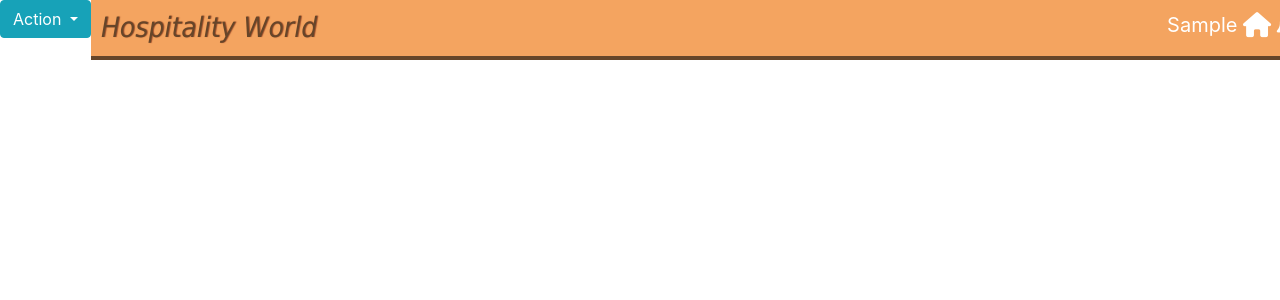
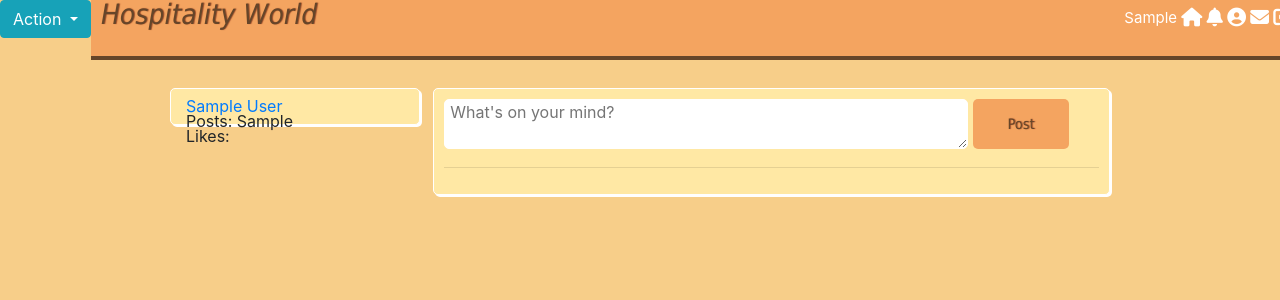
Before and after one commit to amandajane93/Y3Project, a PHP site: page / in a window 1280 px wide. Shown: the top 300 px of the page. Run offline with PHP 8.4, Linux system fonts and the light colour scheme; the visitor is signed in with stand-in values (Sample User, id 1); tables that the repository leaves empty or names only in its code hold one stand-in row (values such as "Sample post"); data that the repository does not hold is empty; some libraries are stand-ins or nearby versions.

Commit message:
Add files via upload

```diff
--- a/Y3Project/assets/css/style.css
+++ b/Y3Project/assets/css/style.css
@@ -1,6 +1,11 @@
+body{
+    line-height: 15px;
+    background-color:#f7ce89;
+}
 
 .top_bar{
-    width: 100%;
+    width: 95%;
+    min-width: 1050px;
     height: 60px;
     background-color: sandybrown;
     border-bottom: 4px solid rgb(102, 69, 41);
@@ -26,15 +31,16 @@ a:hover{
 
 nav {
     float: right;
-    right: 1px;
+    right: 5px;
     position: absolute;
     margin: 10px;
 }
 
 nav a{
     color: rgb(255,255,255);
+    position: relative;
     text-decoration: none;
-    font-size: 20px;
+    font-size: 15px;
 }
 
 
@@ -46,3 +52,76 @@ nav a{
     width: 75%;
     min-width: 950px ;
 }
+
+
+.column{
+    background-color: #ffe8a4;
+    padding: 10px;
+    border: 1px solid #fff;
+    border-radius: 5px;
+    box-shadow: 2px 2px 0.5px #fff;
+    z-index: -1;
+}
+
+.user_details {
+    width: 250px;
+    float: left;
+    margin-bottom: 20px;
+}
+
+.user_details_left_right{
+    width: 150px;
+    display: inline-block;
+    position: absolute;
+
+}
+
+.user_details img{
+    height: 125px;
+    border-radius: 5px;
+    margin-right: 5px;
+}
+
+.main_column {
+    float: right;
+    width: 72%;
+    z-index: -1;
+    min-height: 60px;
+}
+
+.post_form {
+    width: 100%;
+}
+
+.post_form textarea{
+    width: 80%;
+    height: 50px;
+    border-radius: 5px;
+    margin-right: 5px;
+    border: 1px solid #fff;
+    padding: 5px;
+}
+
+textarea:focus{
+    outline:0;
+}
+
+.post_form input[type="submit"]{
+    width: 10%;
+    height: 50px;
+    border: none;
+    border-radius: 5px;
+    background-color: sandybrown;
+    font-family: Tahoma, sans-serif;
+    color: rgb(102, 69, 41);
+    text-shadow: sienna 1px 0px 1px;
+    font-size: 90%;
+    position: absolute;
+    outline: 0;
+    margin: 0;
+}
+
+.post_form input[type="submit"]:active{
+    padding: 5px 4px 4px 5px;
+    color: #fff;
+}
--- /dev/null
+++ b/Y3Project/includes/classes/Post.php
@@ -0,0 +1,46 @@
+<?php
+class Post {
+    private $user_obj;
+    private $con;
+
+    public function __construct($con, $user){
+        $this->con = $con;
+        $this->user_obj = new User($con, $user);
+    }
+
+
+    public function submitPost($body, $user_to){
+        $body = strip_tags($body); //removes html tags
+        $body = mysqli_real_escape_string($this->con, $body); // won't act on any special characters in the body
+
+        $body = str_replace('\r\n', '\n', $body);
+        $body = nl2br($body);
+
+        $check_empty = preg_replace('/\s+/', '', $body); //deletes all spaces
+
+        if($check_empty !=""){
+
+            $date_added = date("Y-m-d H:i:s"); //date and time
+            $added_by = $this->user_obj->getUsername();  //get username
+
+            if($user_to == $added_by){    //if user is sending the post to their own profile, user_to is set to none
+               $user_to = "none";
+            }
+
+            //add posts to database
+            $query = mysqli_query($this->con, "INSERT INTO posts VALUES(' ','$body', '$added_by', '$user_to', '$date_added', 'no', 'no', '0')");
+            $returned_id = mysqli_insert_id($this->con);
+
+            //Insert Notifications
+
+            //Update User post count
+            $num_posts = $this->user_obj->getNumPosts();
+            $num_posts++;
+            $update_query = mysqli_query($this->con, "UPDATE users SET num_posts='$num_posts' WHERE username='$added_by'");
+
+
+        }
+    }
+
+}
+?>
--- /dev/null
+++ b/Y3Project/includes/classes/User.php
@@ -0,0 +1,33 @@
+<?php
+class User {
+    private $user;
+    private $con;
+
+    public function __construct($con, $user){
+        $this->con = $con;
+        $user_details_query = mysqli_query($con, "SELECT * FROM users WHERE username='$user'");
+        $this->user = mysqli_fetch_array($user_details_query);
+    }
+
+    public function getUsername(){
+        return $this->user['username'];
+    }
+
+    public function getNumPosts(){
+        $username = $this->user['username'];
+        $query = mysqli_query($this->con, "SELECT num_posts FROM users WHERE username='$username'");
+        $row = mysqli_fetch_array($query);
+        return $row['num_posts'];
+    }
+
+    public function getFirstAndLastName(){
+        $username = $this->user['username'];
+        $query = mysqli_query($this->con, "SELECT first_name, last_name FROM users WHERE username='$username'");
+        $row = mysqli_fetch_array($query);
+        return $row['first_name'] . " " . $row['last_name'];
+    }
+
+
+}
+
+?>
--- a/Y3Project/includes/form_handlers/register_handler.php
+++ b/Y3Project/includes/form_handlers/register_handler.php
@@ -120,13 +120,13 @@ if (isset($_POST['register_button'])){
         //give user profile picture
         $rand = rand(1, 2);
         if ($rand == 1)
-        $profile_pic = "assets/images/profile_pictures/default1.png";
+        $profile_pic = "assets/images/profile_pictures/defaults/default1.png";
         else if ($rand ==2)
-        $profile_pic = "assets/images/profile_pictures/default2.png";
+        $profile_pic = "assets/images/profile_pictures/defaults/default2.png";
 
         $query = mysqli_query($con, "insert into users VALUES ('','$fname','$lname', '$username', '$city', '$country', '$email', '$password', '$age', '$date', '$profile_pic', '0','0', 'no', ',') ");
 
-        array_push($error_array, "<span style='color:#7CFC00;'> You are registered ! You can now log in! </span><br>");
+        array_push($error_array, "<span style='color:#7CFC00;'>  You are registered ! You can now log in! </span><br>");
 
         //clearing variables once registered
 
--- /dev/null
+++ b/Y3Project/includes/handlers/logout.php
@@ -0,0 +1,6 @@
+<?php
+session_start();
+session_destroy();
+header("Location: ../../register.php");
+
+?>
--- a/Y3Project/includes/header.php
+++ b/Y3Project/includes/header.php
@@ -52,20 +52,23 @@ else{
   </div>
 
   <nav>
-    <a href="#">
+  <a href="<?php echo $userLoggedIn; ?>">
       <?php echo $user['first_name']; ?>
     </a>
     <a href="index.php">
-      <i class="fas fa-home fa-lg"></i>
+      <i class="fa fa-home fa-lg"></i>
     </a>
     <a href="#">
-      <i class="far fa-bell fa-lg"></i>
+      <i class="fa fa-bell fa-lg"></i>
     </a>
     <a href="#">
-      <i class="far fa-user-circle fa-lg"></i>
+      <i class="fa fa-user-circle fa-lg"></i>
       </a>
     <a href="#">
-      <i class="fas fa-envelope fa-lg"></i>
+      <i class="fa fa-envelope fa-lg"></i>
+      </a>
+      <a href="includes/handlers/logout.php">
+      <i class="fa fa-sign-out fa-lg"></i>
       </a>
   </nav>
 
--- a/Y3Project/index.php
+++ b/Y3Project/index.php
@@ -1,12 +1,45 @@
 <?php
 include("includes/header.php");
+include("includes/classes/User.php");
+include("includes/classes/Post.php");
+
+if(isset($_POST['post'])){
+     $post = new Post($con, $userLoggedIn);
+     $post->submitPost($_POST['post_text'], 'none');
+     header("Location: index.php");
+}
+
 ?>
-   <div class="user_details column">
-        <a href="#"> <img src="<?php echo $user['profile_pic']; ?>"></a>
+   <div class="column user_details">
+        <a href="<?php echo $userLoggedIn; ?>"> <img src="<?php echo $user['profile_pic']; ?>"> </a>
+
+        <div class="user_details_left_right">
+
+        <a href="<?php echo $userLoggedIn; ?>">
+        <?php
+        echo $user['first_name'] . " " . $user['last_name'];
+
+          ?>
+          </a>
+          <br>
+          <?php echo "Posts: " . $user['num_posts']. "<br>";
+          echo "Likes: " . $user['num_likes'];
+
+          ?>
+          </div>
    </div>
 
 
+   <div class="main_column column">
+<form class="post_form" action="index.php" method="POST">
+     <textarea name="post_text" id="post_text" placeholder="What's on your mind?"></textarea>
+     <input type="submit" name="post" id="post_button" value="Post">
+     <hr>
 
-    </div>
+</form>
+</div>
+
+
+     </div>
 </body>
 </html>
```
Also changed, not shown: Y3Project/profile.php (added, +13 -0 lines), Y3Project/assets/images/profile_pictures/defaults/default1.png (added), Y3Project/assets/images/profile_pictures/defaults/default2.png (added).
